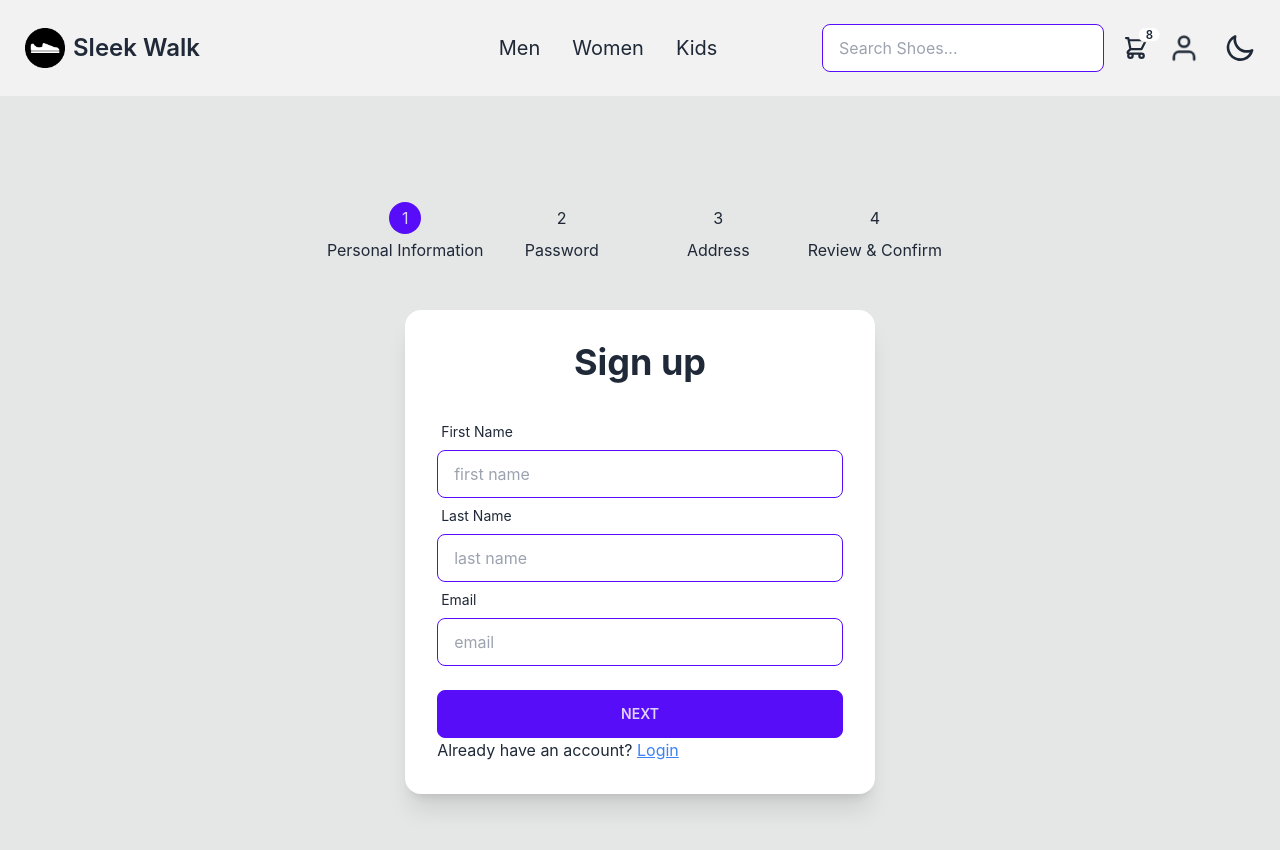
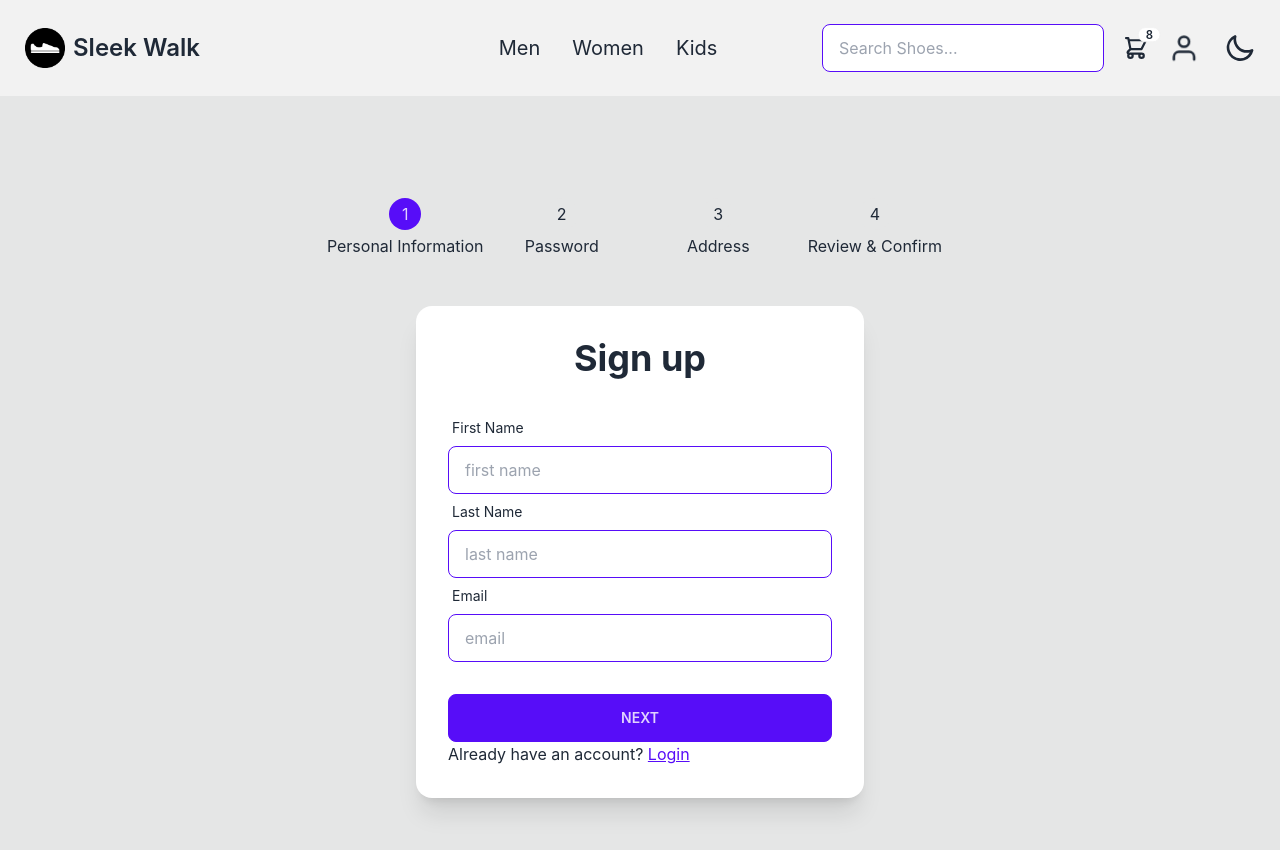
Before and after one commit to Ziyad-Aljaser/sleek-walk, a React (Create React App) app in the folder client/: page /signup in a window 1280 px wide. Shown: the top 850 px of the page. Built offline with nearby package versions, Linux system fonts and the light colour scheme.

Commit message:
Update Sign up/login pages

```diff
--- a/client/src/pages/Login.jsx
+++ b/client/src/pages/Login.jsx
@@ -30,7 +30,7 @@ export default function Login() {
                     <div className="form-control mt-6">
                         <button className="btn btn-primary">Login</button>
                     </div>
-                    <p>No account yet? <Link to="/signup" className="link link-hover text-blue-500 underline">Sign up</Link></p>
+                    <p>No account yet? <Link to="/signup" className="link link-primary">Sign up</Link></p>
                 </div>
             </div>
         </div>
--- a/client/src/pages/Signup.jsx
+++ b/client/src/pages/Signup.jsx
@@ -30,7 +30,7 @@ export default function Signup() {
                     <li className={step >= 3 ? "step step-primary" : "step"}>Review & Confirm</li>
                 </ul>
 
-                <div className="card bg-base-100 shadow-xl w-3/4">
+                <div className="card bg-base-100 shadow-xl w-full max-w-md">
                     <div className="card-body">
                         <h1 className="text-4xl font-bold text-center mb-6">Sign up</h1>
 
@@ -52,12 +52,11 @@ export default function Signup() {
                                 </label>
                                 <input type="email" placeholder="email" className="input input-bordered input-primary" />
 
-                                <div className="form-control mt-6">
+                                <div className="form-control mt-8">
                                     <button onClick={nextStep} className="btn btn-primary">Next</button>
                                 </div>
 
-
-                                <p>Already have an account? <Link to="/login" className="link link-hover text-blue-500 underline">Login</Link></p>
+                                <p>Already have an account? <Link to="/login" className="link link-primary">Login</Link></p>
                             </div>
                         )}
 
@@ -114,8 +113,19 @@ export default function Signup() {
                         {/* Review & Confirm */}
                         {step === 3 && (
                             <div>
-                                <p>Review your details and confirm</p>
-                                <div className="form-control mt-6">
+                                <p className="text-center mb-6">Review your details and confirm</p>
+
+                                <label className="label">
+                                    <span className="label-text">First Name</span>
+                                </label>
+                                <input type="fname" placeholder="first name" className="input input-bordered w-full max-w-xs" disabled />
+
+                                <label className="label">
+                                    <span className="label-text">last Name</span>
+                                </label>
+                                <input type="lname" placeholder="last name" className="input input-bordered w-full max-w-xs" disabled />
+
+                                <div className="form-control mt-8">
                                     <button className="btn btn-primary">Sign Up</button>
                                 </div>
                             </div>
```
